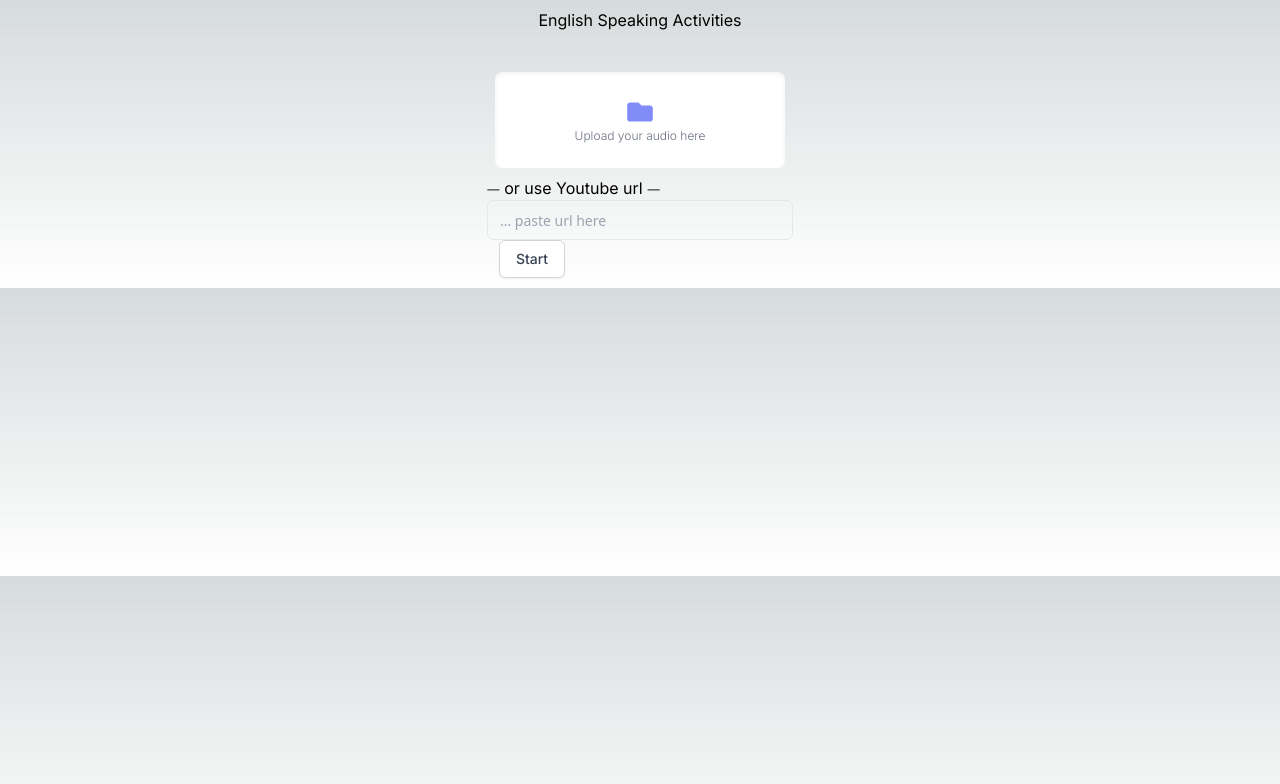
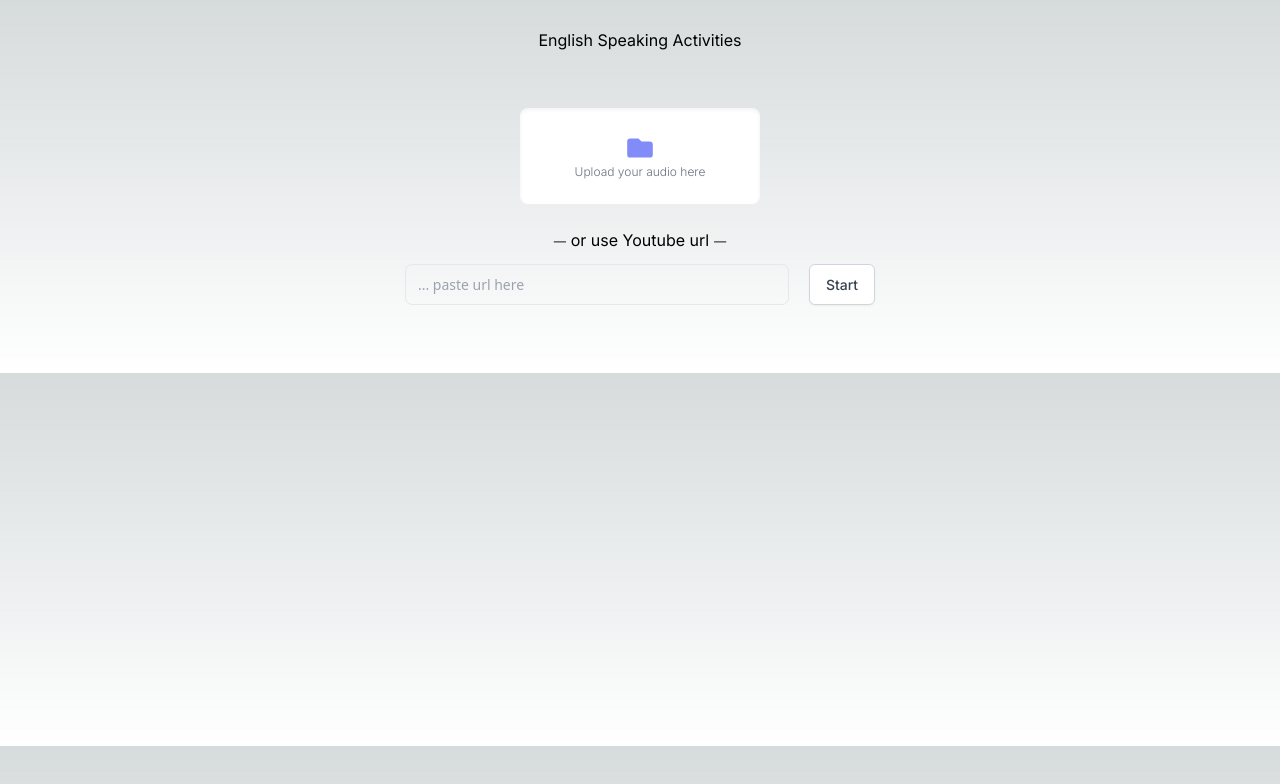
Before and after one commit to eggarcia98/english-skills-platform, a Next.js app: page / in a window 1280 px wide. Shown: the top 784 px of the page. Built offline with nearby package versions, Linux system fonts and the light colour scheme; no server answers.

Commit message:
Center Loader View for the exercise cards

```diff
--- a/src/app/page.tsx
+++ b/src/app/page.tsx
@@ -13,24 +13,31 @@ export default function Home() {
     const [fragmetAudioTime, setFragmentAudioTime] = useState();
 
     return (
-        <main className="grid grid-cols-2 grid-rows-[auto_auto_auto_auto] h-fit justify-items-center gap-6 space-evenly">
+        <main className="grid grid-cols-2 grid-rows-[auto_auto_auto_auto] h-fit justify-items-center gap-6 space-evenly m-5">
             <div className="col-span-2 m-2">
                 <p className="">English Speaking Activities</p>
             </div>
-            <div className=" col-span-2 justify-center">
+            <div className="col-span-2 w-full">
+                <div className="flex flex-col w-full items-center ">
                     <UploadFile setAudioFile={setAudioFile} />
                     <AudioUrlInput setAudioUrl={setAudioUrl} />
                 </div>
+            </div>
+
+            <div className="w-full">
                 <ReactPlayerComponent
                     audioFile={audioFile}
                     audioUrl={audioUrl}
                     fragmetAudioTime={fragmetAudioTime}
                 />
+            </div>
+            <div className="w-full max-w-lg ">
                 <ExerciseBoard
                     audioFile={audioFile}
                     audioUrl={audioUrl}
                     setFragmentAudioTime={setFragmentAudioTime}
                 />
+            </div>
         </main>
     );
 }
--- a/src/components/AudioUrlInput.tsx
+++ b/src/components/AudioUrlInput.tsx
@@ -8,24 +8,23 @@ interface AudioUrlInputProps {
 export default function AudioUrlInput({ setAudioUrl }: AudioUrlInputProps) {
     const [inputAudioUrlValue, setInputAudioUrlValue] = useState(null);
     return (
-        <>
+        <div className="flex flex-col gap-3 items-center w-full h-fit">
             ⏤ or use Youtube url ⏤
-            <div className="relative h-10 w-full min-w-[200px]">
+            <div className="flex gap-2 w-full justify-center">
                 <input
-                    className="peer h-full w-full rounded-[7px] border border-blue-gray-200 bg-transparent px-3 py-2.5 font-sans text-sm font-normal text-blue-gray-700 outline outline-0 transition-all placeholder-shown:border placeholder-shown:border-blue-gray-200 placeholder-shown:border-t-blue-gray-200 focus:border-2 focus:border-teal-500  focus:outline-0 disabled:border-0 disabled:bg-blue-gray-50"
+                    className="peer h-full w-full sm:w-full md:w-96 lg:w-98  rounded-[7px] border border-blue-gray-200 bg-transparent px-3 py-2.5 font-sans text-sm font-normal text-blue-gray-700 outline outline-0 transition-all placeholder-shown:border placeholder-shown:border-blue-gray-200 placeholder-shown:border-t-blue-gray-200 focus:border-2 focus:border-teal-500  focus:outline-0 disabled:border-0 disabled:bg-blue-gray-50"
                     placeholder="... paste url here"
                     onChange={(event: any) =>
                         setInputAudioUrlValue(event.target.value)
                     }
                 />
-
                 <button
-                    className="mt-3 w-full inline-flex justify-center rounded-md border border-gray-300 shadow-sm px-4 py-2 bg-white text-base font-medium text-gray-700 hover:bg-gray-50 focus:outline-none focus:ring-2 focus:ring-offset-2 focus:ring-gray-200 sm:mt-0 sm:ml-3 sm:w-auto sm:text-sm"
+                    className="rounded-md border border-gray-300 shadow-sm px-4 py-2 bg-white text-base font-medium text-gray-700 hover:bg-gray-50 focus:outline-none focus:ring-2 focus:ring-offset-2 focus:ring-gray-200 sm:mt-0 sm:ml-3 sm:w-auto sm:text-sm"
                     onClick={() => setAudioUrl(inputAudioUrlValue)}
                 >
                     Start
                 </button>
             </div>
-        </>
+        </div>
     );
 }
--- a/src/components/ExerciseBoard.tsx
+++ b/src/components/ExerciseBoard.tsx
@@ -1,7 +1,11 @@
 import { useEffect, useState } from "react";
 import ExerciseCards from "./ExerciseCards";
 
-export default function ExerciseBoard({ audioFile, audioUrl, setFragmentAudioTime }: any) {
+export default function ExerciseBoard({
+    audioFile,
+    audioUrl,
+    setFragmentAudioTime,
+}: any) {
     const [isProcessing, setIsProcessing] = useState(true);
     const [audioSummary, setAudioSummary] = useState([]);
 
@@ -31,9 +35,7 @@ export default function ExerciseBoard({ audioFile, audioUrl, setFragmentAudioTim
     return (
         <>
             {isProcessing ? (
-                <div className="flex min-h-screen items-center justify-center">
-                    <div className="w-1/3">
-                        <div className="max-w-sm rounded overflow-hidden shadow-lg animate-pulse">
+                <div className="rounded overflow-hidden shadow-lg animate-pulse">
                     <div className="h-48 bg-gray-300"></div>
                     <div className="px-6 py-4">
                         <div className="h-6 bg-gray-300 mb-2"></div>
@@ -42,8 +44,6 @@ export default function ExerciseBoard({ audioFile, audioUrl, setFragmentAudioTim
                     <div className="px-6 pt-4 pb-2">
                         <div className="h-4 bg-gray-300 w-1/4 mb-2"></div>
                         <div className="h-4 bg-gray-300 w-1/2"></div>
-                            </div>
-                        </div>
                     </div>
                 </div>
             ) : (
--- a/src/components/UploadFile.tsx
+++ b/src/components/UploadFile.tsx
@@ -31,10 +31,9 @@ export default function UploadFile({ setAudioFile }: UploadFileProps) {
     };
 
     return (
-        <div>
             <form
                 action="#"
-                className="h-24 max-w-xs bg-white bg-gray-100 rounded-lg shadow-inner m-2"
+                className="h-24 w-60 min-w-[auto] bg-white bg-gray-100 rounded-lg shadow-inner m-6"
                 onDragOver={handleDrag}
                 onDragEnter={handleDrag}
                 onDrop={handleDrop}
@@ -64,6 +63,5 @@ export default function UploadFile({ setAudioFile }: UploadFileProps) {
                 </label>
             </form>
 
-        </div>
     );
 }
```
Lines whose indentation alone changed are shown as unchanged.
